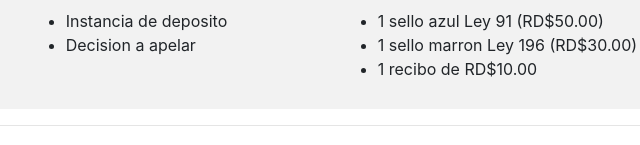
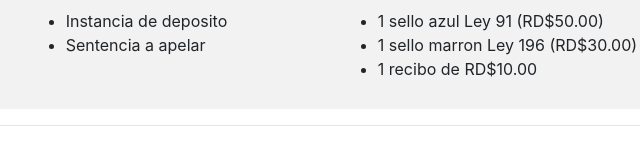
Before and after one commit to brrrayan/Facilitador, a plain HTML site: page index.html in a window 1280 px wide. Shown: the part 4198-4343 px from the top of the page, 510-1150 px from the left. Drawn offline with nearby package versions, Linux system fonts and the light colour scheme.

Commit message:
Update index.html
modified apelacion

```diff
--- a/index.html
+++ b/index.html
@@ -709,7 +709,7 @@
                             Instancia de deposito
                         </li>
                         <li>
-                            Decision a apelar
+                            Sentencia a apelar
                         </li>
                     </ul>
                 </td>
```
